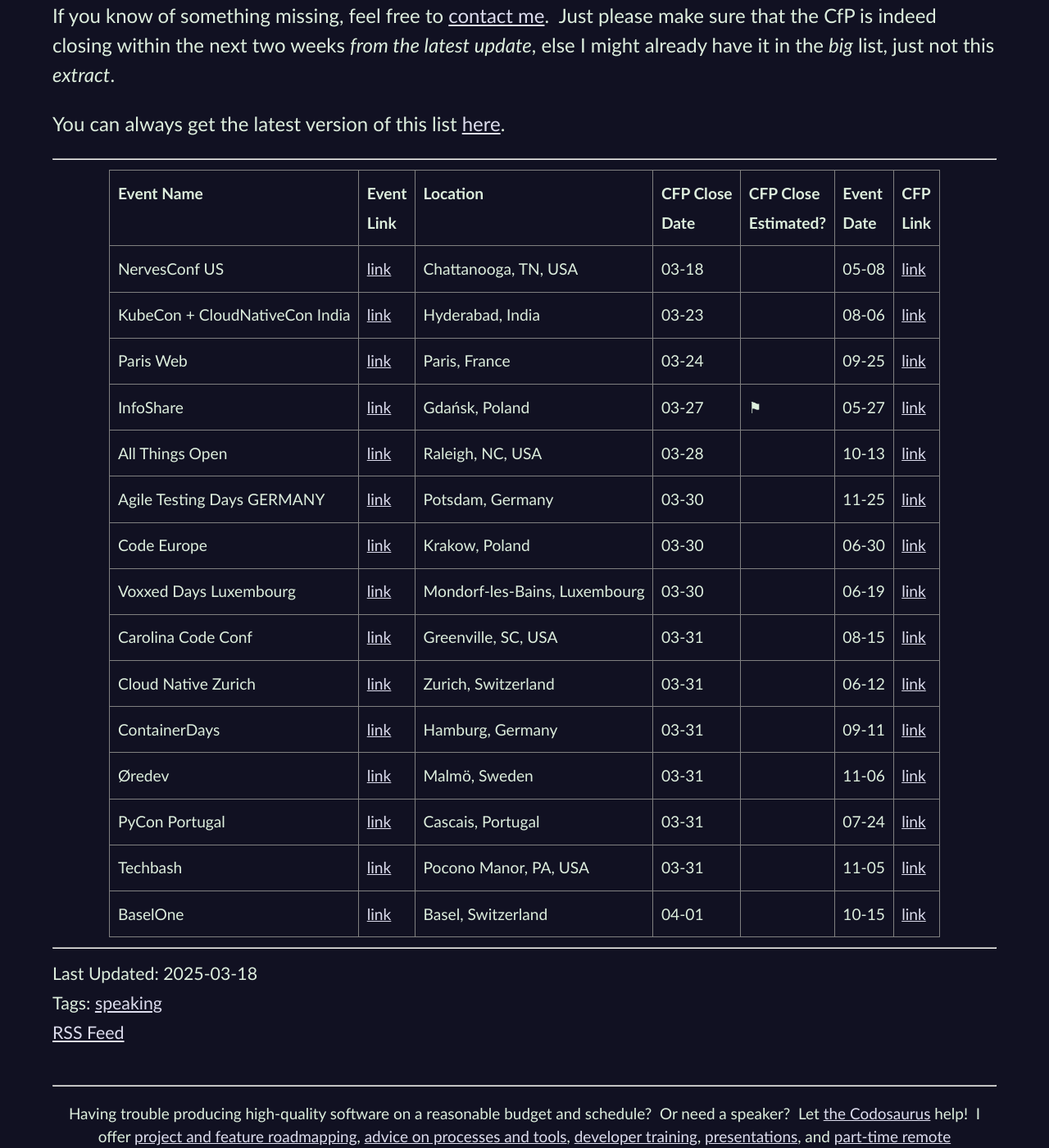
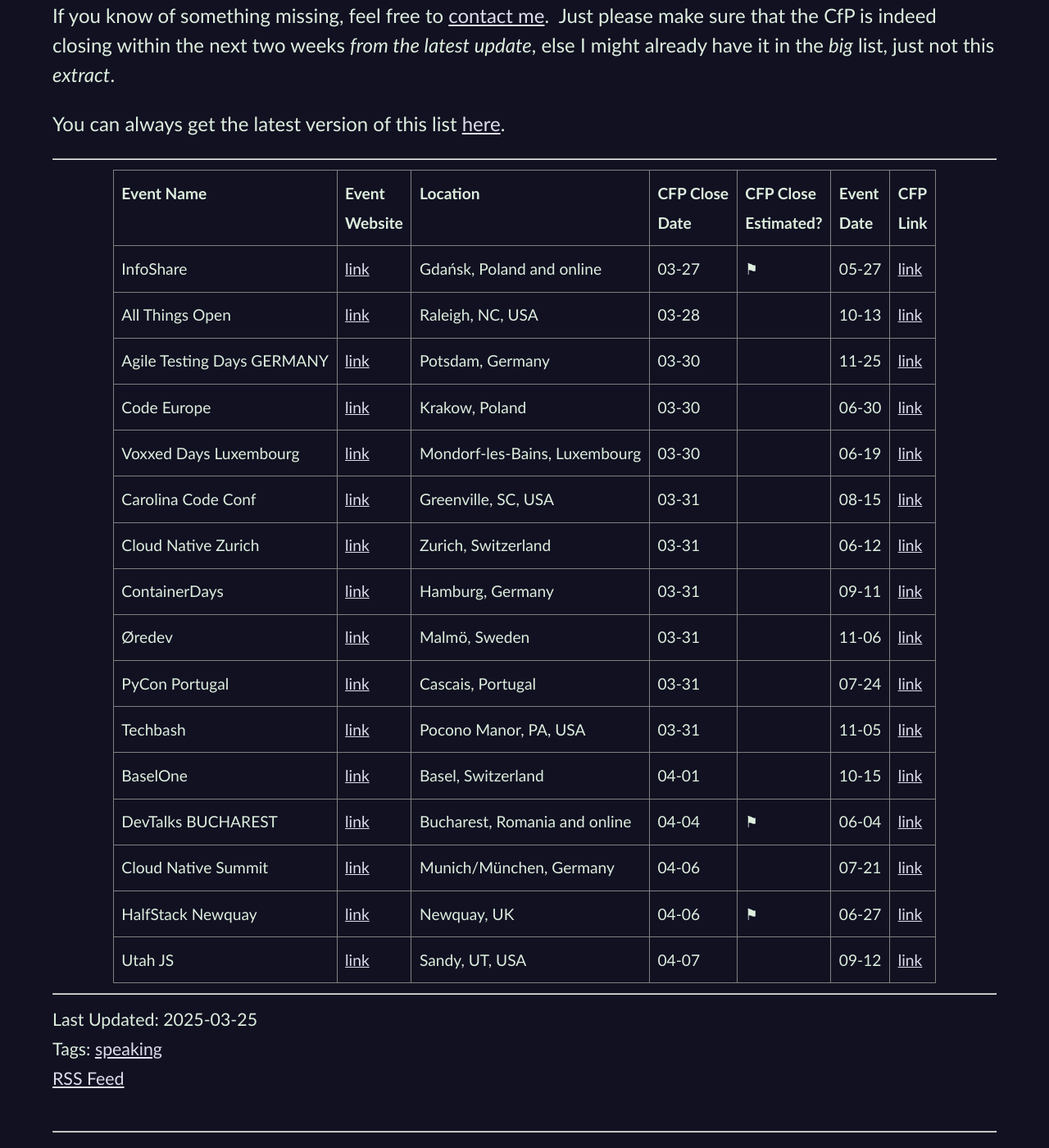
Before and after one commit to CodosaurusLLC/CodosaurusLLC.github.io, a Jekyll site: the page built from _posts/2025-03-25-cfp-list-updated-2025-03-25.md, in a window 1280 px wide and 1400 px high, scrolled down 820 px. Shown: the whole window at 82% size. Built offline with Jekyll 4.4.1, drawn with Linux system fonts in a browser that asks for light colours; comment, search, counter and statistics services are not loaded; some of the changed text lies outside the part shown.

Commit message:
update cfp list

```diff
--- a/_includes/cfp-list-blurb.md
+++ b/_includes/cfp-list-blurb.md
@@ -1,5 +1,5 @@
 <center style="line-height: 1.2">
-LAST UPDATED: 2025-03-18
+LAST UPDATED: 2025-03-25
 </center>
 
 This is a list of CfPs
--- a/_includes/cfps-ending-soon.html
+++ b/_includes/cfps-ending-soon.html
@@ -1,38 +1,17 @@
 <table>
   <tr>
-    <th>Event Name</th><th>Event<br>Link</th><th>Location</th><th>CFP Close<br>Date</th><th>CFP Close<br>Estimated?</th><th>Event<br>Date</th><th>CFP<br>Link</th>
-  </tr>
-  <tr>
-    <td>NervesConf US</td>
-    <td><a href="https://nervesconf.us/" target="_blank">link</a></td>
-    <td>Chattanooga, TN, USA</td>
-    <td>03-18</td>
-    <td></td>
-    <td>05-08</td>
-    <td><a href="https://www.papercall.io/nerves-conf-us" target="_blank">link</a></td>
-  </tr>
-  <tr>
-    <td>KubeCon + CloudNativeCon India</td>
-    <td><a href="https://events.linuxfoundation.org/kubecon-cloudnativecon-india/" target="_blank">link</a></td>
-    <td>Hyderabad, India</td>
-    <td>03-23</td>
-    <td></td>
-    <td>08-06</td>
-    <td><a href="https://sessionize.com/kubecon-cloudnativecon-india-2025/" target="_blank">link</a></td>
-  </tr>
-  <tr>
-    <td>Paris Web</td>
-    <td><a href="https://www.paris-web.fr/" target="_blank">link</a></td>
-    <td>Paris, France</td>
-    <td>03-24</td>
-    <td></td>
-    <td>09-25</td>
-    <td><a href="https://appel.paris-web.fr/" target="_blank">link</a></td>
+    <th>Event Name</th>
+    <th>Event<br>Website</th>
+    <th>Location</th>
+    <th>CFP Close<br>Date</th>
+    <th>CFP Close<br>Estimated?</th>
+    <th>Event<br>Date</th>
+    <th>CFP<br>Link</th>
   </tr>
   <tr>
     <td>InfoShare</td>
     <td><a href="https://infoshare.pl/conference/" target="_blank">link</a></td>
-    <td>Gdańsk, Poland</td>
+    <td>Gdańsk, Poland and online</td>
     <td>03-27</td>
     <td>⚑</td>
     <td>05-27</td>
@@ -137,4 +116,40 @@
     <td>10-15</td>
     <td><a href="https://baselone.org/en/baselone-cfp/" target="_blank">link</a></td>
   </tr>
+  <tr>
+    <td>DevTalks BUCHAREST</td>
+    <td><a href="https://www.devtalks.ro/" target="_blank">link</a></td>
+    <td>Bucharest, Romania and online</td>
+    <td>04-04</td>
+    <td>⚑</td>
+    <td>06-04</td>
+    <td><a href="https://www.papercall.io/devtalksromania-2025" target="_blank">link</a></td>
+  </tr>
+  <tr>
+    <td>Cloud Native Summit</td>
+    <td><a href="https://cloudnativesummit.de/" target="_blank">link</a></td>
+    <td>Munich/München, Germany</td>
+    <td>04-06</td>
+    <td></td>
+    <td>07-21</td>
+    <td><a href="https://sessionize.com/cloud-native-summit-munich-2025/" target="_blank">link</a></td>
+  </tr>
+  <tr>
+    <td>HalfStack Newquay</td>
+    <td><a href="https://halfstackconf.com/newquay/" target="_blank">link</a></td>
+    <td>Newquay, UK</td>
+    <td>04-06</td>
+    <td>⚑</td>
+    <td>06-27</td>
+    <td><a href="https://halfstackconf.com/cfp/" target="_blank">link</a></td>
+  </tr>
+  <tr>
+    <td>Utah JS</td>
+    <td><a href="https://utahjs.com/conference/" target="_blank">link</a></td>
+    <td>Sandy, UT, USA</td>
+    <td>04-07</td>
+    <td></td>
+    <td>09-12</td>
+    <td><a href="https://sessionize.com/utahjs-conf-2025/" target="_blank">link</a></td>
+  </tr>
 </table>
--- a/_posts/2025-03-18-cfp-list-updated-2025-03-18.md
+++ b/_posts/2025-03-25-cfp-list-updated-2025-03-25.md
@@ -1,12 +1,12 @@
 ---
 author: Dave Aronson
-date: 2025-03-18
+date: 2025-03-25
 layout: blog-post
-permalink: blog/cfp-list-updated-2025-03-18
+permalink: blog/cfp-list-updated-2025-03-25
 section: Blog
 tags: speaking
 style: cfp-list
-title: CfP List Updated 2025-03-18
+title: CfP List Updated 2025-03-25
 ---
 
 {% include cfp-list-blurb.md %}
```
